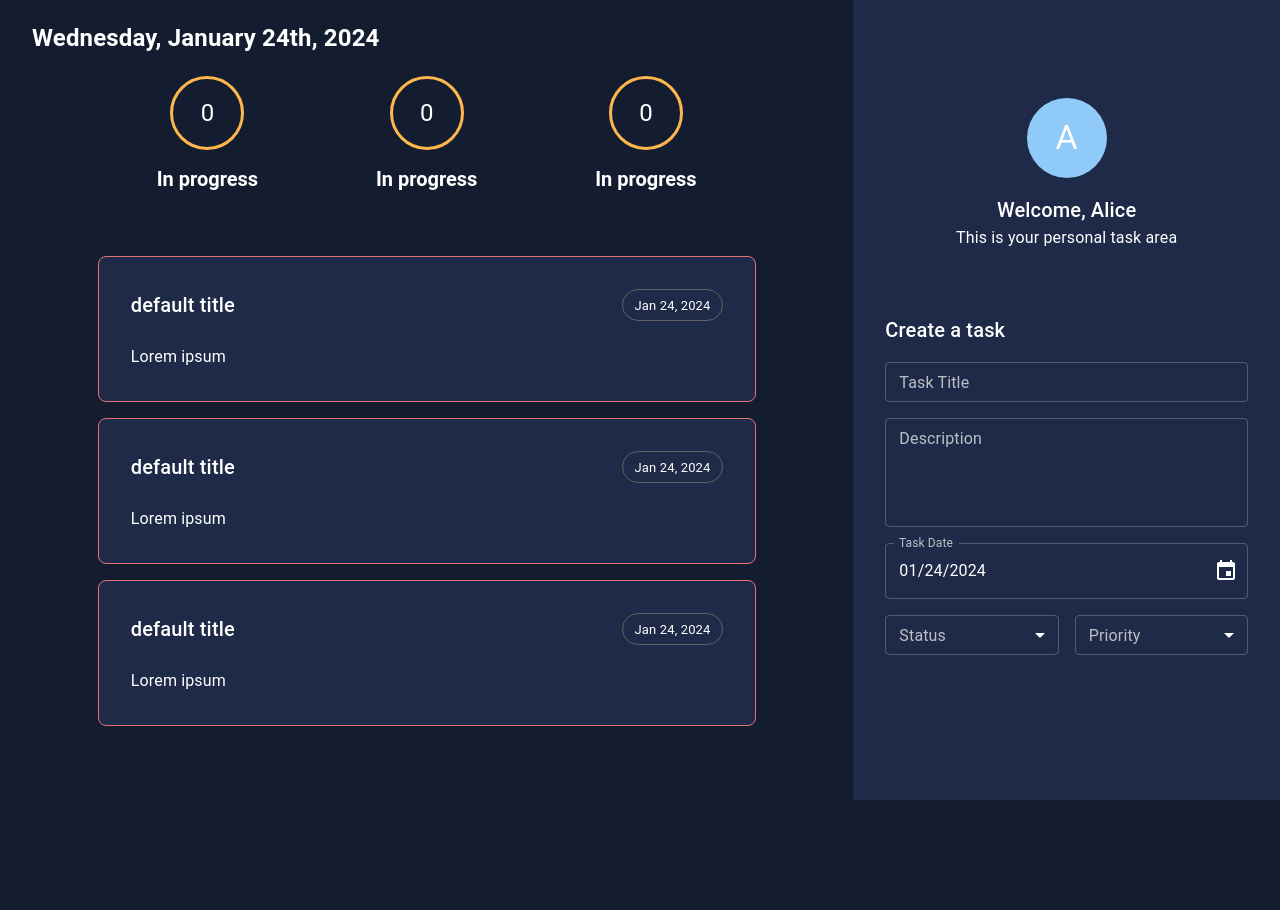
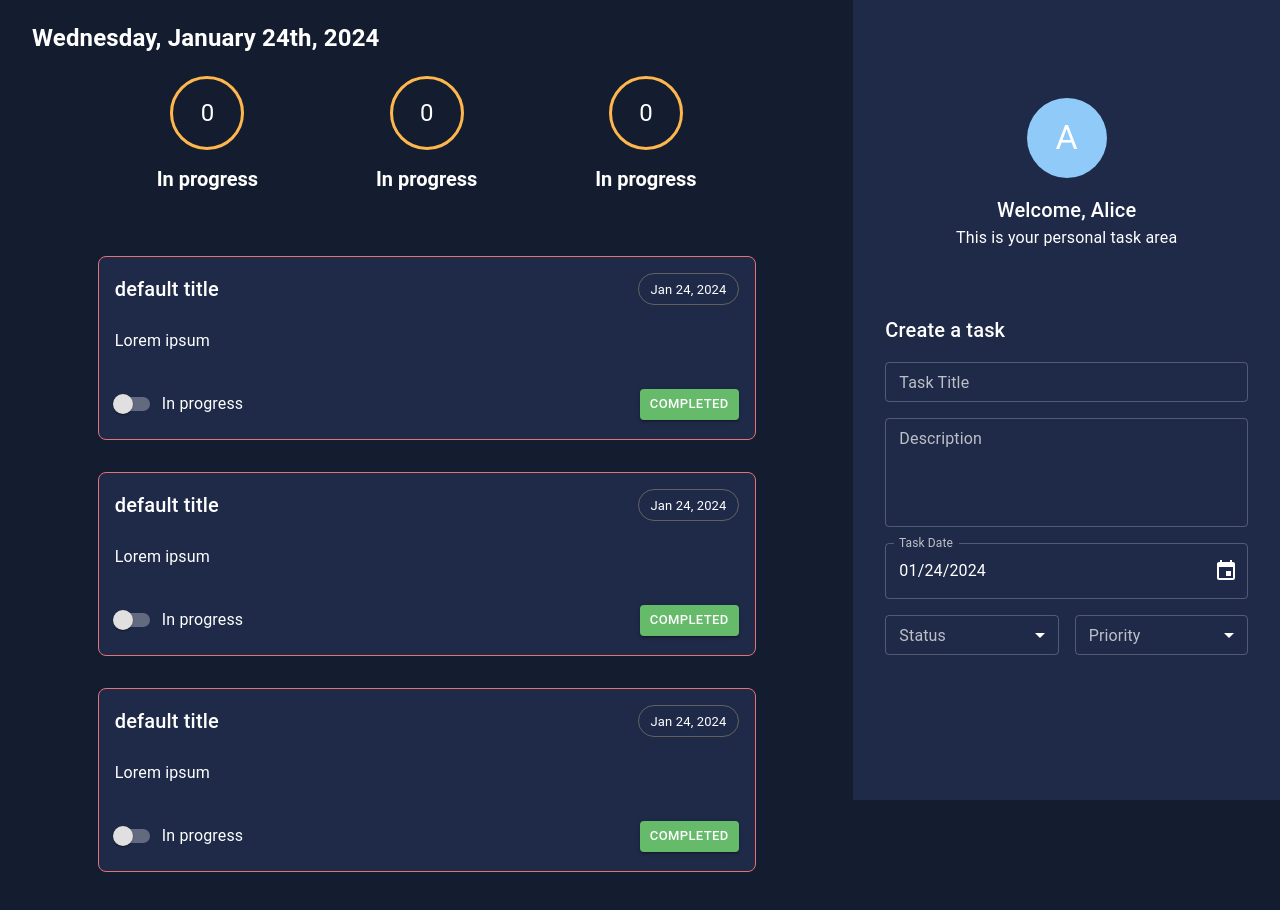
Before and after one commit to alicefrsr/react-todoapp-ts, a React (Create React App) app: page / in a window 1280 px wide. Shown: the top 910 px of the page. Before the commit the page ends 806 px from the top, so only its background shows below. Built offline with nearby package versions, Linux system fonts and the light colour scheme.

Commit message:
taskArea: TaskFooter and interface for props onStatusChange and onClick

```diff
--- a/src/components/taskArea/task/Task.tsx
+++ b/src/components/taskArea/task/Task.tsx
@@ -1,7 +1,8 @@
 import React, { FC, ReactElement } from 'react';
-import { Box, Typography } from '@mui/material';
+import { Box } from '@mui/material';
 import { TaskHeader } from './_taskHeader';
 import { TaskDescription } from './_taskDescription';
+import { TaskFooter } from './_taskFooter';
 
 export const Task: FC = (): ReactElement => {
   return (
@@ -10,8 +11,8 @@
       width="100%"
       justifyContent="flex-start"
       flexDirection="column"
-      mb={2}
-      p={4}
+      mb={4}
+      p={2}
       sx={{
         width: '100%',
         backgroundColor: 'background.paper',
@@ -22,6 +23,7 @@
     >
       <TaskHeader />
       <TaskDescription />
+      <TaskFooter />
     </Box>
   );
 };
--- /dev/null
+++ b/src/components/taskArea/task/_taskFooter.tsx
@@ -0,0 +1,38 @@
+import React, { FC, ReactElement } from 'react';
+import { Switch, Box, Button, FormControlLabel } from '@mui/material';
+import { ITaskFooter } from './interfaces/ITaskFooter';
+import PropTypes from 'prop-types';
+
+export const TaskFooter: FC<ITaskFooter> = (props): ReactElement => {
+  const {
+    onStatusChange = (e) => console.log(e),
+    onClick = (e) => console.log(e),
+  } = props;
+  return (
+    <Box
+      display="flex"
+      justifyContent="space-between"
+      alignItems="center"
+      mt={4}
+    >
+      <FormControlLabel
+        label="In progress"
+        control={<Switch onChange={(e) => onStatusChange(e)} color="warning" />}
+      />
+      <Button
+        variant="contained"
+        color="success"
+        size="small"
+        sx={{ color: '#fff' }}
+        onClick={(e) => onClick(e)}
+      >
+        Completed
+      </Button>
+    </Box>
+  );
+};
+
+TaskFooter.propTypes = {
+  onStatusChange: PropTypes.func,
+  onClick: PropTypes.func,
+};
--- /dev/null
+++ b/src/components/taskArea/task/interfaces/ITaskFooter.ts
@@ -0,0 +1,10 @@
+import React from 'react';
+
+export interface ITaskFooter {
+  onStatusChange?: (e: React.ChangeEvent<HTMLInputElement>) => void;
+  onClick?: (
+    e:
+      | React.MouseEvent<HTMLButtonElement>
+      | React.MouseEvent<HTMLAnchorElement>,
+  ) => void;
+}
```
